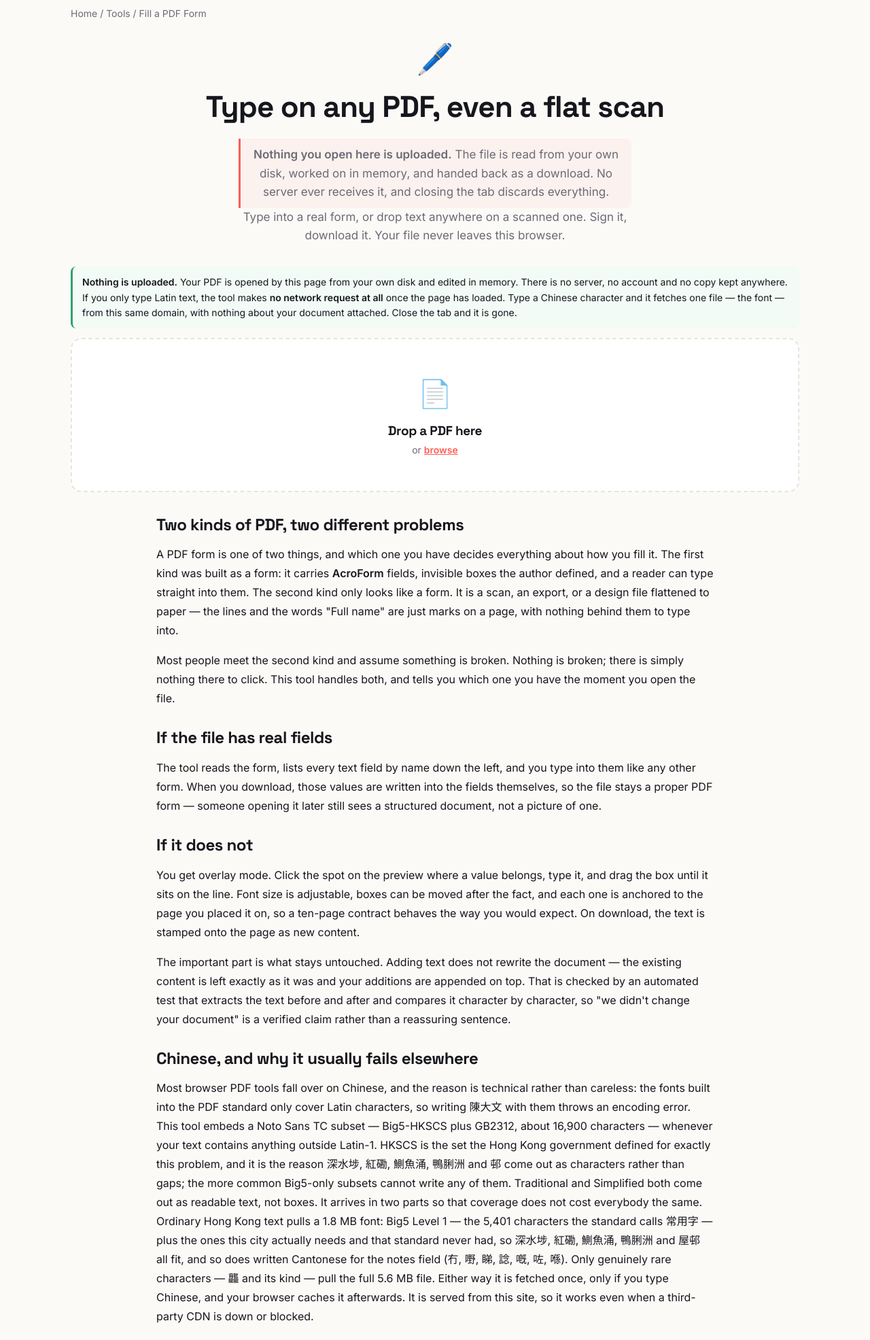
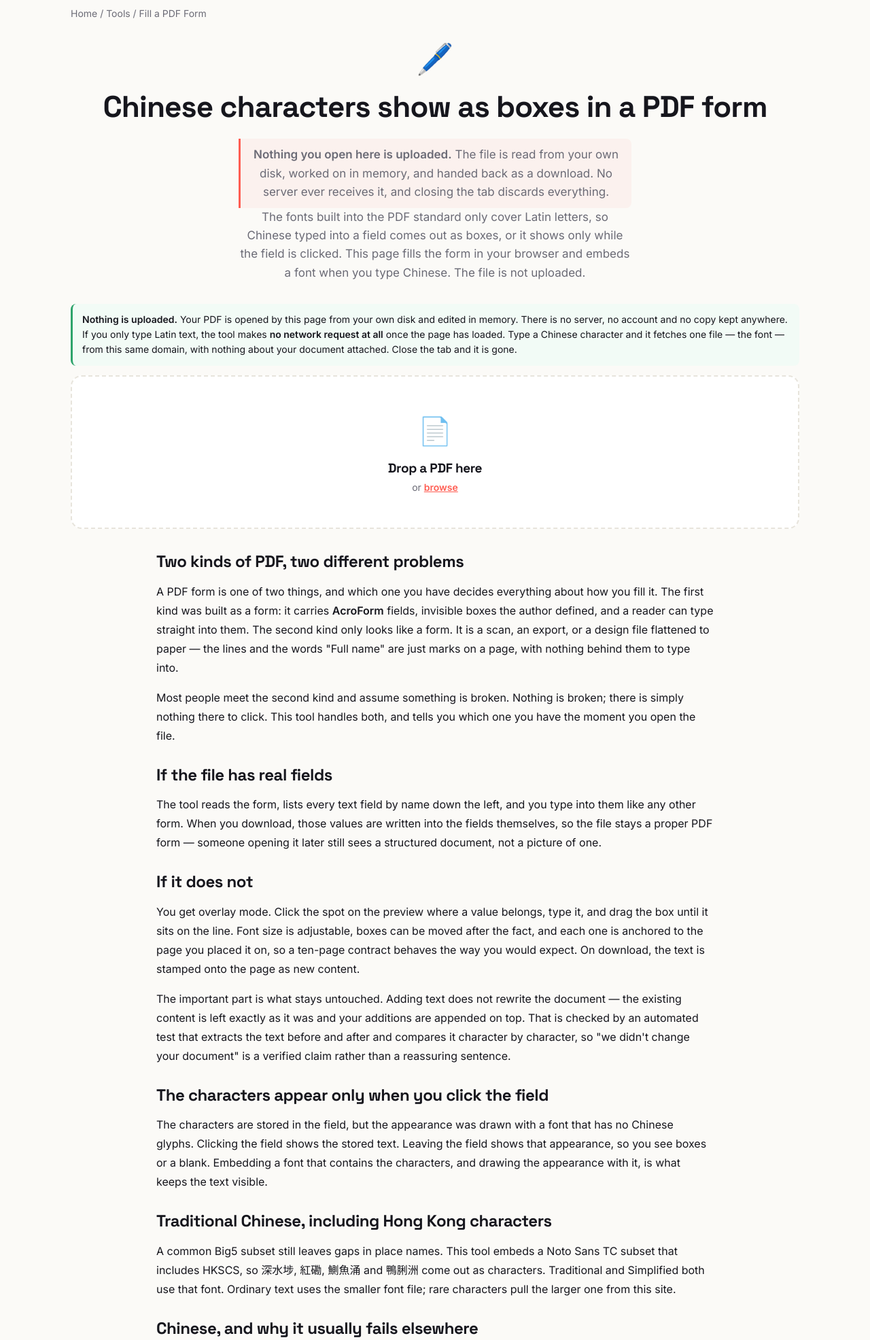
Before and after one commit to hill02252024/pdfloveme, a plain HTML site: page pages/fill-form.html in a window 1280 px wide. Shown: the part 100-2071 px from the top of the page at 68% size. Drawn offline with Linux system fonts and the light colour scheme.

Commit message:
Point the indexed fill-form page at the Chinese-boxes query.
The page was already indexed under a privacy slogan nobody searches. The title, the first sentence, and one link from the form-troubleshooting post now use the wording people type.

Co-authored-by: Cursor <cursoragent@cursor.com>

```diff
--- a/pages/fill-form.html
+++ b/pages/fill-form.html
@@ -3,13 +3,13 @@
 <head>
 <meta charset="UTF-8">
 <meta name="viewport" content="width=device-width, initial-scale=1">
-<title>Fill In a PDF Form Without Uploading It | PDFLoveMe</title>
-<meta name="description" content="Fill in a PDF form for free, including flat scans with no form fields. Typing and Chinese text run in your browser and the file is never uploaded.">
+<title>Chinese Characters Show as Boxes in a PDF Form | PDFLoveMe</title>
+<meta name="description" content="Chinese typed into a PDF form shows as boxes because standard PDF fonts have no Chinese glyphs. Fill the form in your browser; a font is embedded and the file is not uploaded.">
 <link rel="canonical" href="https://pdfloveme.com/pages/fill-form.html">
 <meta property="og:type" content="website">
 <meta property="og:url" content="https://pdfloveme.com/pages/fill-form.html">
-<meta property="og:title" content="Fill In a PDF Form Without Uploading It | PDFLoveMe">
-<meta property="og:description" content="Fill in a PDF form for free, including flat scans with no form fields. Typing and Chinese text run in your browser and the file is never uploaded.">
+<meta property="og:title" content="Chinese Characters Show as Boxes in a PDF Form | PDFLoveMe">
+<meta property="og:description" content="Chinese typed into a PDF form shows as boxes because standard PDF fonts have no Chinese glyphs. Fill it in the browser. The file is not uploaded.">
 <meta property="og:image" content="https://pdfloveme.com/og.png">
 <meta name="twitter:card" content="summary_large_image">
 <link rel="stylesheet" href="../css/style.css">
@@ -101,7 +101,7 @@
   "applicationCategory": "UtilitiesApplication",
   "operatingSystem": "Any (web browser)",
   "browserRequirements": "Requires JavaScript. No installation and no account.",
-  "description": "Fills interactive AcroForm fields or places text and a drawn signature on a flat or scanned PDF, with Traditional and Simplified Chinese support.",
+  "description": "Fills a PDF form when Chinese characters show as boxes. Embeds a Traditional Chinese font, including Hong Kong characters, and can also place text on a flat scan. The file is not uploaded.",
   "isAccessibleForFree": true,
   "offers": {
     "@type": "Offer",
@@ -159,9 +159,9 @@
     <div class="crumb"><a href="../index.html">Home</a> / <a href="../index.html#tools">Tools</a> / Fill a PDF Form</div>
     <div class="tool-hero">
       <div class="ico">🖊️</div>
-      <h1>Type on any PDF, even a flat scan</h1>
+      <h1>Chinese characters show as boxes in a PDF form</h1>
       <p class="trust-line"><strong>Nothing you open here is uploaded.</strong> The file is read from your own disk, worked on in memory, and handed back as a download. No server ever receives it, and closing the tab discards everything.</p>
-      <p>Type into a real form, or drop text anywhere on a scanned one. Sign it, download it. Your file never leaves this browser.</p>
+      <p>The fonts built into the PDF standard only cover Latin letters, so Chinese typed into a field comes out as boxes, or it shows only while the field is clicked. This page fills the form in your browser and embeds a font when you type Chinese. The file is not uploaded.</p>
     </div>
 
     <div class="panel" style="max-width:1100px;">
@@ -249,6 +249,12 @@
       <p>You get overlay mode. Click the spot on the preview where a value belongs, type it, and drag the box until it sits on the line. Font size is adjustable, boxes can be moved after the fact, and each one is anchored to the page you placed it on, so a ten-page contract behaves the way you would expect. On download, the text is stamped onto the page as new content.</p>
       <p>The important part is what stays untouched. Adding text does not rewrite the document — the existing content is left exactly as it was and your additions are appended on top. That is checked by an automated test that extracts the text before and after and compares it character by character, so "we didn't change your document" is a verified claim rather than a reassuring sentence.</p>
 
+      <h2>The characters appear only when you click the field</h2>
+      <p>The characters are stored in the field, but the appearance was drawn with a font that has no Chinese glyphs. Clicking the field shows the stored text. Leaving the field shows that appearance, so you see boxes or a blank. Embedding a font that contains the characters, and drawing the appearance with it, is what keeps the text visible.</p>
+
+      <h2>Traditional Chinese, including Hong Kong characters</h2>
+      <p>A common Big5 subset still leaves gaps in place names. This tool embeds a Noto Sans TC subset that includes HKSCS, so 深水埗, 紅磡, 鰂魚涌 and 鴨脷洲 come out as characters. Traditional and Simplified both use that font. Ordinary text uses the smaller font file; rare characters pull the larger one from this site.</p>
+
       <h2>Chinese, and why it usually fails elsewhere</h2>
       <p>Most browser PDF tools fall over on Chinese, and the reason is technical rather than careless: the fonts built into the PDF standard only cover Latin characters, so writing 陳大文 with them throws an encoding error. This tool embeds a Noto Sans TC subset — Big5-HKSCS plus GB2312, about 16,900 characters — whenever your text contains anything outside Latin-1. HKSCS is the set the Hong Kong government defined for exactly this problem, and it is the reason 深水埗, 紅磡, 鰂魚涌, 鴨脷洲 and 邨 come out as characters rather than gaps; the more common Big5-only subsets cannot write any of them. Traditional and Simplified both come out as readable text, not boxes. It arrives in two parts so that coverage does not cost everybody the same. Ordinary Hong Kong text pulls a 1.8&nbsp;MB font: Big5&nbsp;Level&nbsp;1 — the 5,401 characters the standard calls 常用字 — plus the ones this city actually needs and that standard never had, so 深水埗, 紅磡, 鰂魚涌, 鴨脷洲 and 屋邨 all fit, and so does written Cantonese for the notes field (冇, 嘢, 睇, 諗, 嘅, 咗, 喺). Only genuinely rare characters — 龘 and its kind — pull the full 5.6&nbsp;MB file. Either way it is fetched once, only if you type Chinese, and your browser caches it afterwards. It is served from this site, so it works even when a third-party CDN is down or blocked.</p>
 
```
Also changed, not shown: blog/why-your-pdf-form-wont-work-and-how-to-fix-it.html (+3 -1 lines), index.html (+1 -0 lines).
